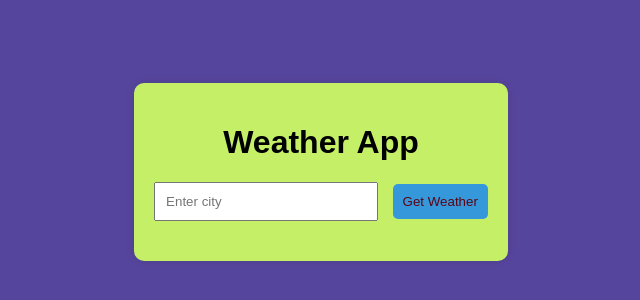
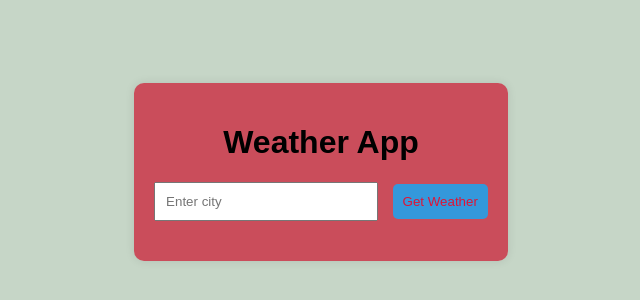
Before and after one commit to Ananyau2024/weatherapp, a plain HTML site: page index.html in a window 1280 px wide. Shown: the part 228-528 px from the top of the page, without its empty margins (319-959 px from the left). Drawn offline with Linux system fonts and the light colour scheme.

Commit message:
3rd commit

```diff
--- a/index.html
+++ b/index.html
@@ -25,7 +25,7 @@
         return;
       }
 
-      const apiKey = ''; // Replace with your OpenWeatherMap API key
+      const apiKey = '4f6ce99380fb1f37ec46089dea3096b2'; // Replace with your OpenWeatherMap API key
       const apiUrl = `https://api.openweathermap.org/data/2.5/weather?q=${city}&appid=${apiKey}&units=metric`;
 
       document.getElementById('loading').style.display = 'block'; // Show loading indicator
@@ -36,6 +36,7 @@
         }
 
         const weatherData = await response.json();
+        console.log(weatherData)
         displayWeather(weatherData);
       } catch (error) {
         document.getElementById('weather-info').innerHTML = `<p>${error.message}</p>`;
--- a/style.css
+++ b/style.css
@@ -1,6 +1,6 @@
 body {
     font-family: Arial, sans-serif;
-    background-color: #56459c;
+    background-color: #afc5b1b4;
     margin: 0;
     padding: 0;
     display: flex;
@@ -10,7 +10,7 @@ body {
   }
 
   .weather-app {
-    background-color: rgb(196, 239, 103);
+    background-color: rgba(204, 27, 51, 0.729);
     padding: 20px;
     border-radius: 10px;
     box-shadow: 0px 0px 10px rgba(0, 0, 0, 0.1);
@@ -26,7 +26,7 @@ body {
   button {
     padding: 10px;
     background-color: #3498db;
-    color: rgb(94, 3, 18);
+    color: rgb(223, 21, 54);
     border: none;
     border-radius: 5px;
     cursor: pointer;
```
